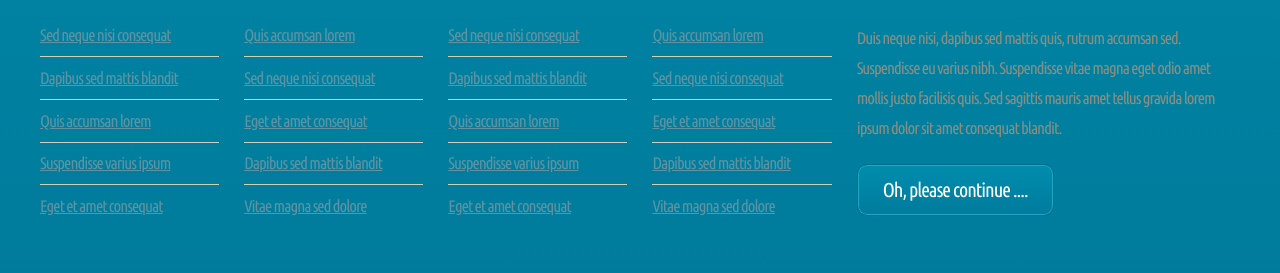
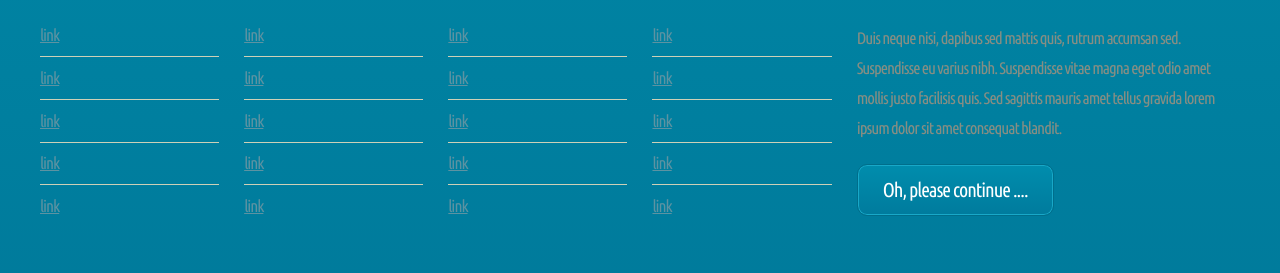
Before and after one commit to emmy917917/CSWN-Webpage, a plain HTML site: page indexGood.html in a window 1280 px wide. Shown: the part 462-735 px from the top of the page. Drawn offline with Linux system fonts and the light colour scheme.

Commit message:
Messed with link names at bottom of home screen.

```diff
--- a/indexGood.html
+++ b/indexGood.html
@@ -85,38 +85,38 @@
 									<div class="row">
 										<div class="3u">
 											<ul class="link-list">
-												<li><a href="#">Sed neque nisi consequat</a></li>
-												<li><a href="#">Dapibus sed mattis blandit</a></li>
-												<li><a href="#">Quis accumsan lorem</a></li>
-												<li><a href="#">Suspendisse varius ipsum</a></li>
-												<li><a href="#">Eget et amet consequat</a></li>
+												<li><a href="#">link</a></li>
+												<li><a href="#">link</a></li>
+												<li><a href="#">link</a></li>
+												<li><a href="#">link</a></li>
+												<li><a href="#">link</a></li>
 											</ul>
 										</div>
 										<div class="3u">
 											<ul class="link-list">
-												<li><a href="#">Quis accumsan lorem</a></li>
-												<li><a href="#">Sed neque nisi consequat</a></li>
-												<li><a href="#">Eget et amet consequat</a></li>
-												<li><a href="#">Dapibus sed mattis blandit</a></li>
-												<li><a href="#">Vitae magna sed dolore</a></li>
+												<li><a href="#">link</a></li>
+												<li><a href="#">link</a></li>
+												<li><a href="#">link</a></li>
+												<li><a href="#">link</a></li>
+												<li><a href="#">link</a></li>
 											</ul>
 										</div>
 										<div class="3u">
 											<ul class="link-list">
-												<li><a href="#">Sed neque nisi consequat</a></li>
-												<li><a href="#">Dapibus sed mattis blandit</a></li>
-												<li><a href="#">Quis accumsan lorem</a></li>
-												<li><a href="#">Suspendisse varius ipsum</a></li>
-												<li><a href="#">Eget et amet consequat</a></li>
+												<li><a href="#">link</a></li>
+												<li><a href="#">link</a></li>
+												<li><a href="#">link</a></li>
+												<li><a href="#">link</a></li>
+												<li><a href="#">link</a></li>
 											</ul>
 										</div>
 										<div class="3u">
 											<ul class="link-list">
-												<li><a href="#">Quis accumsan lorem</a></li>
-												<li><a href="#">Sed neque nisi consequat</a></li>
-												<li><a href="#">Eget et amet consequat</a></li>
-												<li><a href="#">Dapibus sed mattis blandit</a></li>
-												<li><a href="#">Vitae magna sed dolore</a></li>
+												<li><a href="#">link</a></li>
+												<li><a href="#">link</a></li>
+												<li><a href="#">link</a></li>
+												<li><a href="#">link</a></li>
+												<li><a href="#">link</a></li>
 											</ul>
 										</div>
 									</div>
```
